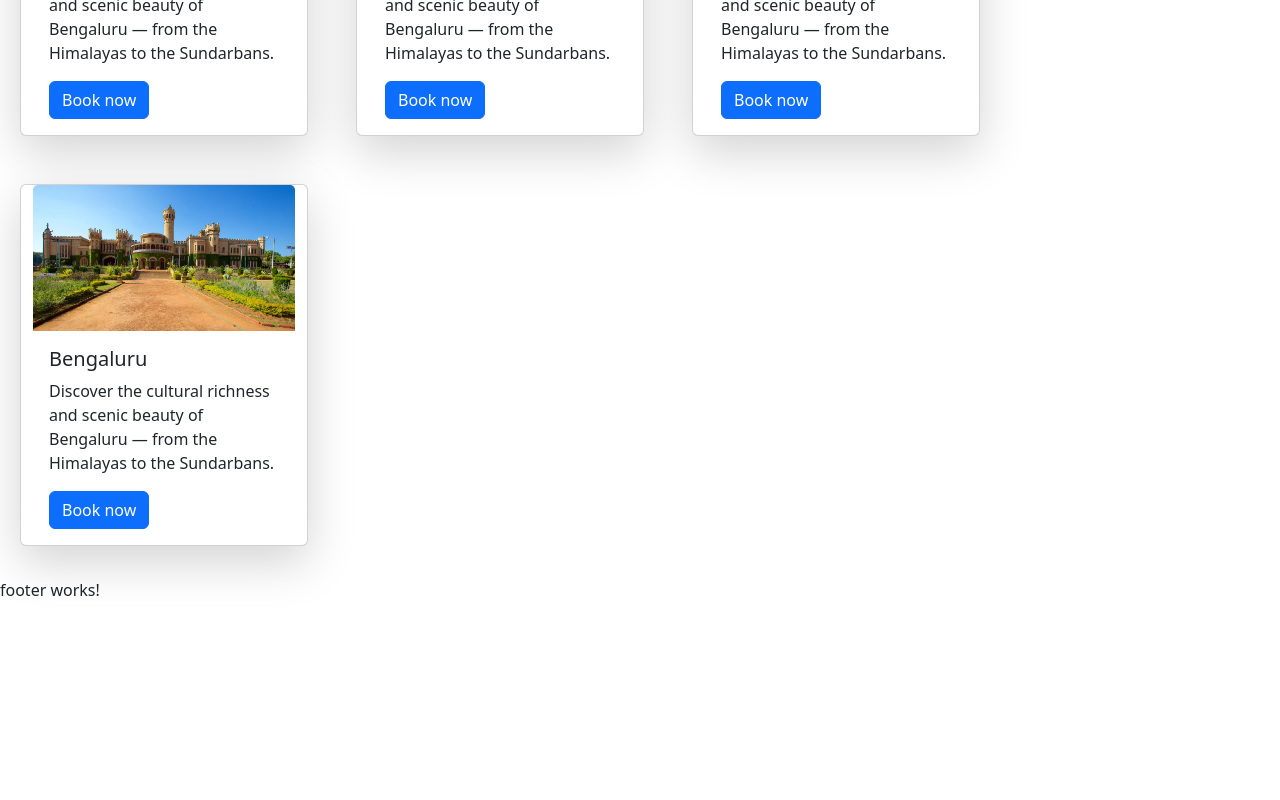
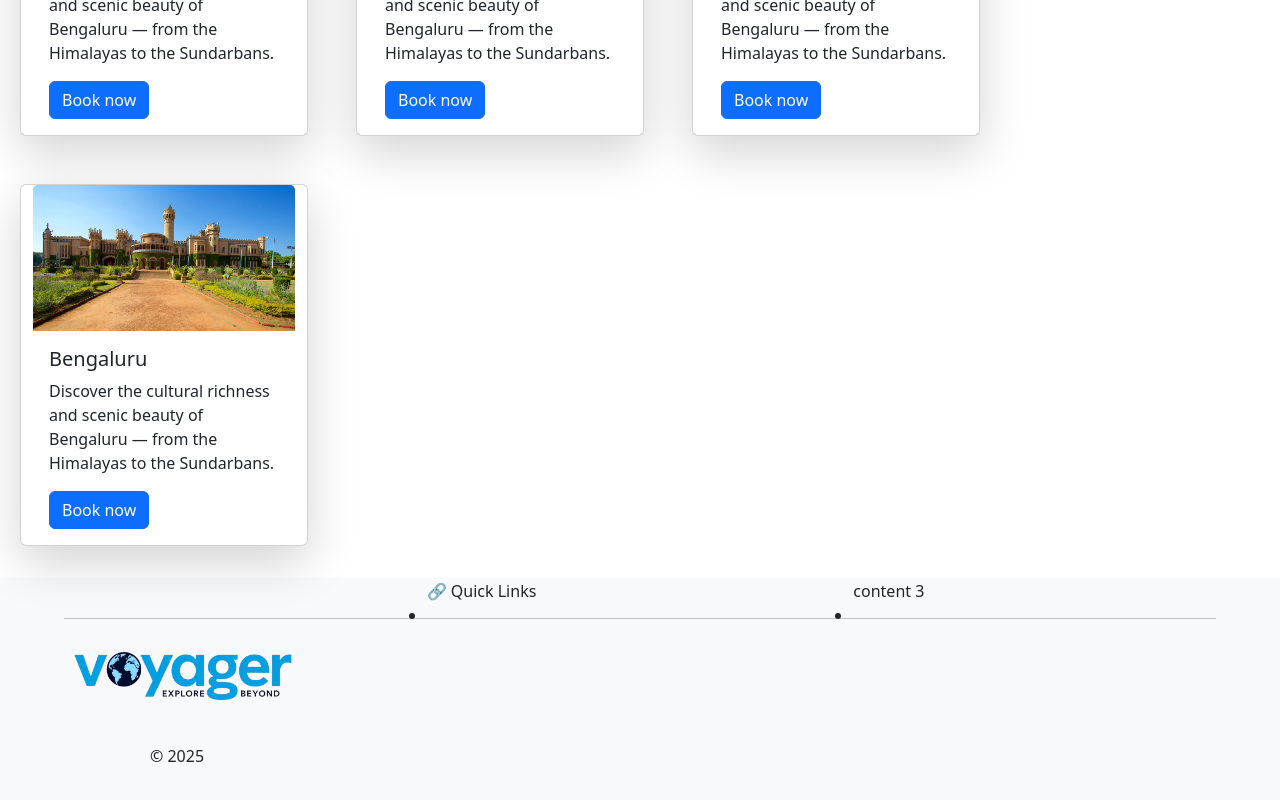
Before and after one commit to eternaldevotee/final-project-frontend, an Angular app: page / in a window 1280 px wide. Shown: the part 2671-3471 px from the top of the page. Before the commit the page ends 3289 px from the top, so only its background shows below. Built offline with nearby package versions, Linux system fonts and the light colour scheme; a web font is replaced by a local one.

Commit message:
added stuff

```diff
--- a/src/app/footer/footer.component.css
+++ b/src/app/footer/footer.component.css
@@ -0,0 +1,31 @@
+*{
+    margin:0;
+    padding:0;
+}
+.footer{
+    background:rgb(248 249 250);
+    /* margin:0px; */
+height:50vh;
+box-shadow: 20px 0px 0px 0px;
+
+}
+.hr{
+    height:0.8px;
+    width:90%;
+    position:relative;
+    top:40px;
+
+    margin-left:auto;
+    margin-right:auto;
+}
+.logo,.firstcontainer,.secondcontainer,.thirdcontainer
+{
+    width:225px;
+    margin:70px;
+    margin-bottom: 40px;
+}
+
+.copyright{
+    margin-top:0px;
+    margin-left:150px;
+}
--- a/src/app/footer/footer.component.html
+++ b/src/app/footer/footer.component.html
@@ -1 +1,54 @@
-<p>footer works!</p>
+<div class="container-fluid">
+  <div class="footer">
+    <div class="horizon">
+      <hr class="hr">
+    </div>
+    <div class="d-flex justify-content-bewteen">
+      <div class="container firstcontain">
+        <ul>
+          <li>
+            <div class="logoo">
+              <img class="logo" src="logo.png" alt="logo of the company">
+            </div>
+            <div class="copyright">
+              © 2025 </div>
+          </li>
+        </ul>
+      </div>
+<div class="container secondcontain">
+  <ul>
+
+🔗 Quick Links
+    <li>
+
+
+
+    </li>
+  </ul>
+</div>
+<div class="container secondcontain">
+
+
+
+    <ul>
+        content 3
+        <li>
+
+
+        </li>
+    </ul>
+</div>
+
+
+</div>
+
+
+
+
+
+
+
+
+    </div>
+
+  </div>
```
Also changed, not shown: public/logo.png (added), 1 other file (tests, documents, lock files or other folders).
